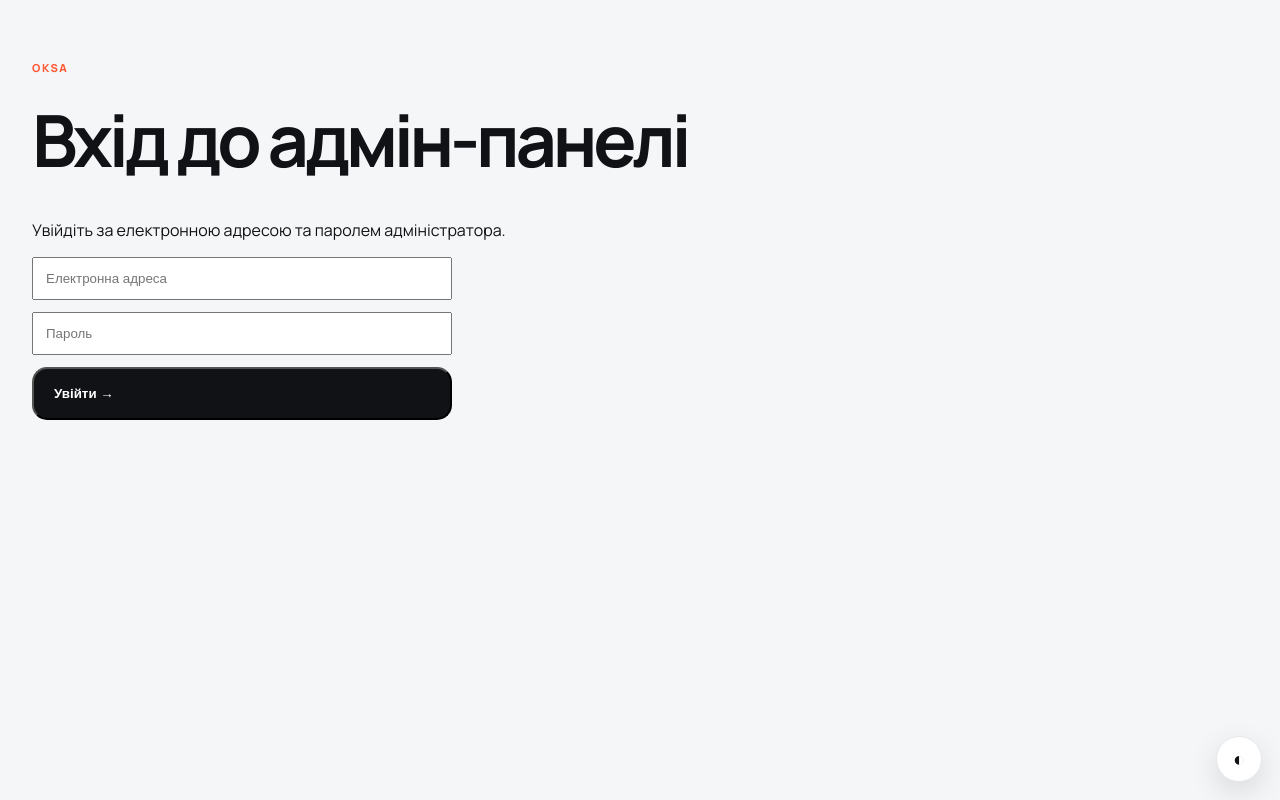
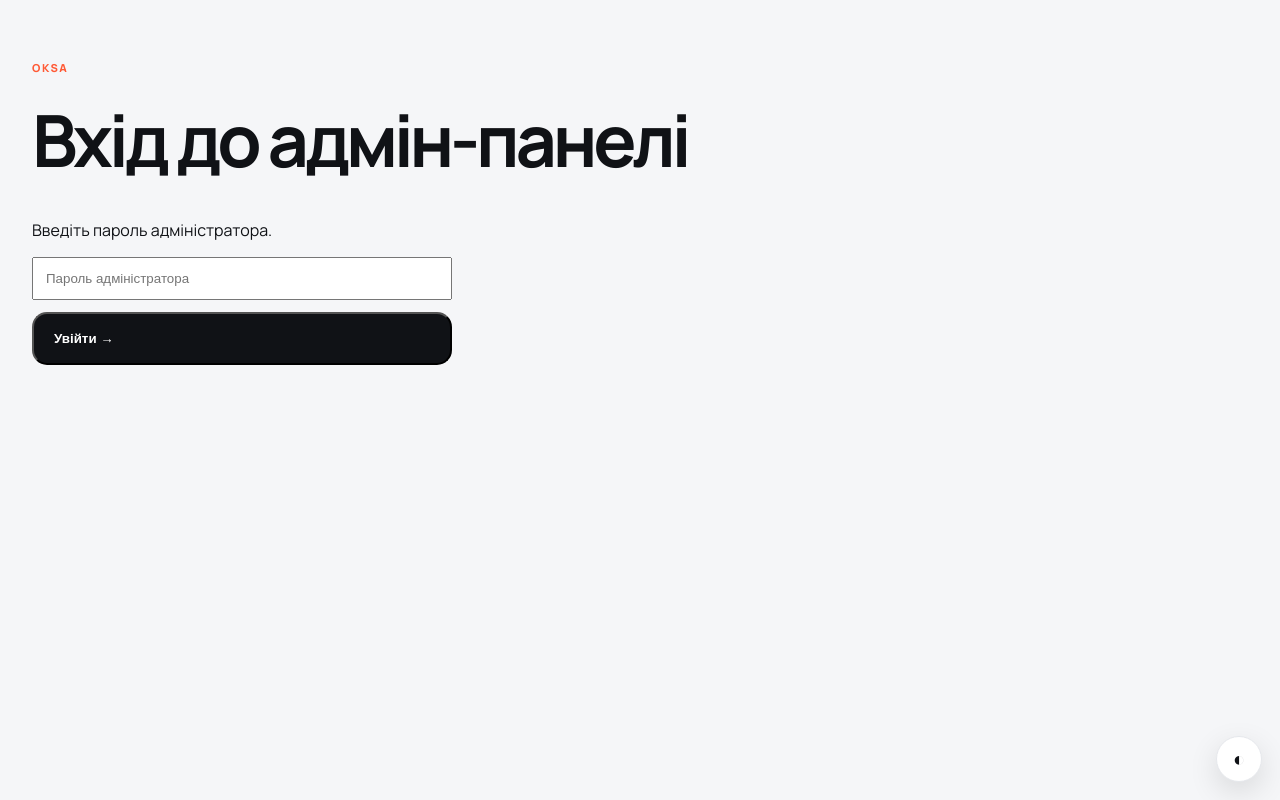
Before and after one commit to seregachuhleb1981-stack/oksa-marketplace, a Next.js app: page /admin/login in a window 1280 px wide. Built offline with nearby package versions, Linux system fonts and the light colour scheme; no server answers.

Commit message:
Simplify admin login to password only

```diff
--- a/app/admin/login/page.tsx
+++ b/app/admin/login/page.tsx
@@ -11,18 +11,10 @@ export default function AdminLoginPage({
   async function login(formData: FormData) {
     "use server";
 
-    const expectedEmail = process.env.ADMIN_EMAIL?.trim().toLowerCase();
     const expectedPassword = process.env.ADMIN_ACCESS_TOKEN;
-
-    const suppliedEmail = String(formData.get("email") ?? "").trim().toLowerCase();
     const suppliedPassword = String(formData.get("password") ?? "");
 
-    if (
-      !expectedEmail ||
-      !expectedPassword ||
-      suppliedEmail !== expectedEmail ||
-      suppliedPassword !== expectedPassword
-    ) {
+    if (!expectedPassword || suppliedPassword !== expectedPassword) {
       redirect("/admin/login?error=1");
     }
 
@@ -42,24 +34,16 @@ export default function AdminLoginPage({
       <section className="catalog-intro">
         <span className="eyebrow">OKSA</span>
         <h1>Вхід до адмін-панелі</h1>
-        <p>Увійдіть за електронною адресою та паролем адміністратора.</p>
+        <p>Введіть пароль адміністратора.</p>
 
         <form
           action={login}
           style={{ display: "grid", gap: 12, maxWidth: 420 }}
         >
           <input
-            name="email"
-            type="email"
-            placeholder="Електронна адреса"
-            autoComplete="username"
-            required
-            style={{ padding: 12 }}
-          />
-          <input
             name="password"
             type="password"
-            placeholder="Пароль"
+            placeholder="Пароль адміністратора"
             autoComplete="current-password"
             required
             style={{ padding: 12 }}
```
